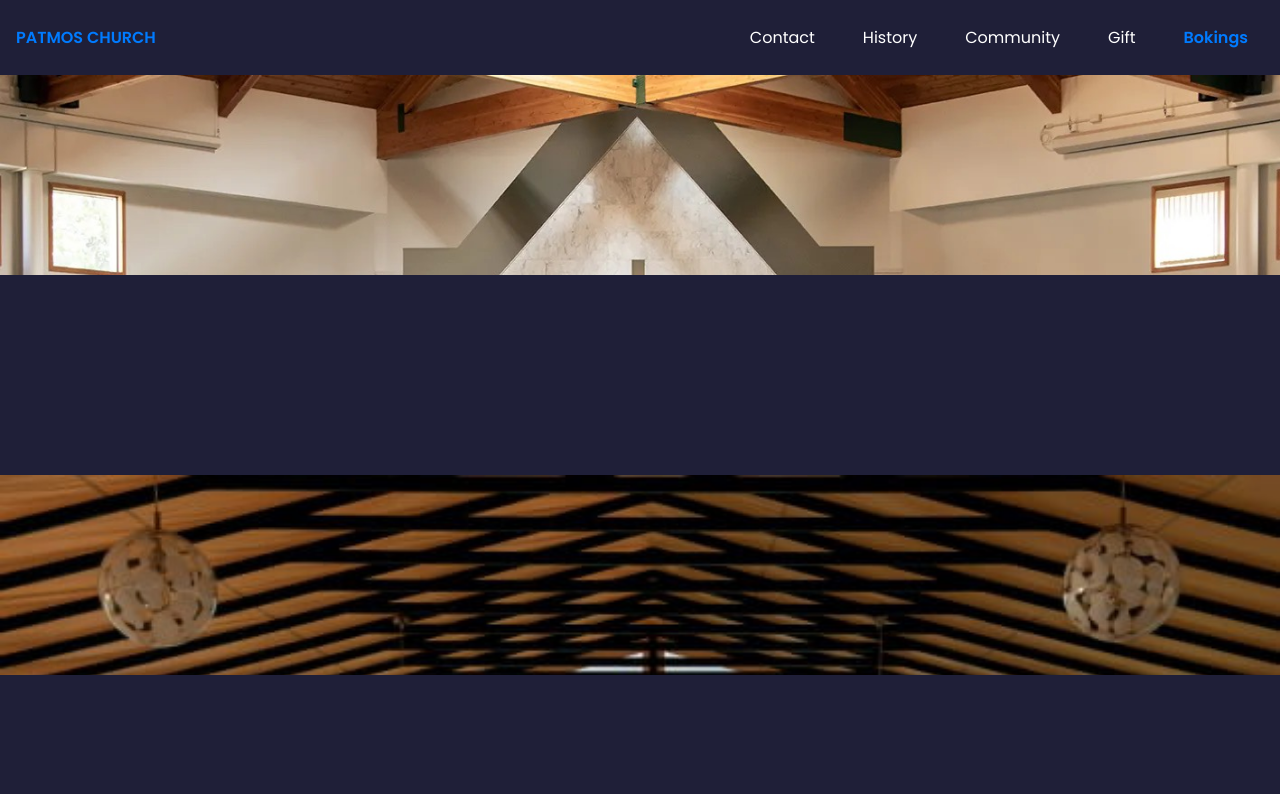
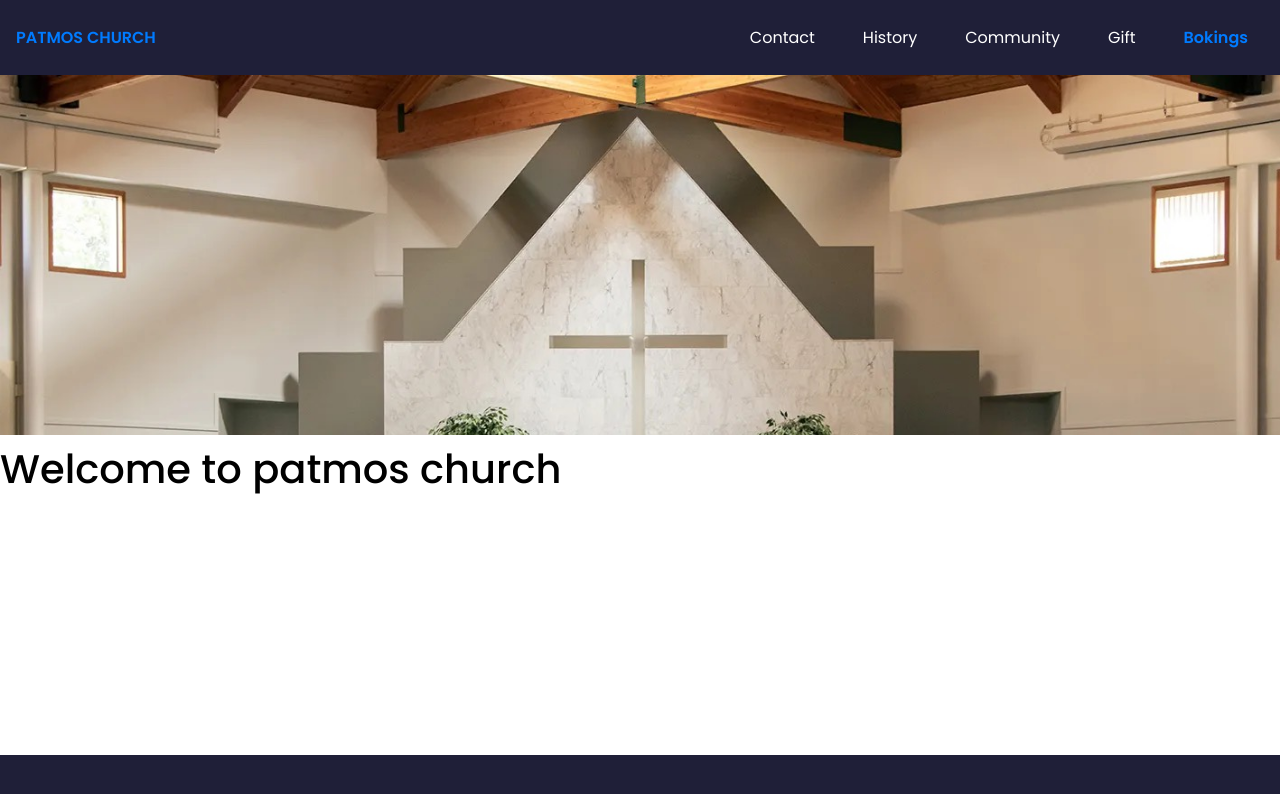
Before and after one commit to GloriaLubwimi/Master-Project, a React (Vite) app in the folder frontend/: page / in a window 1280 px wide. Shown: the top 794 px of the page. Built offline with nearby package versions, Linux system fonts and the light colour scheme.

Commit message:
dont know

```diff
--- a/frontend/src/App.jsx
+++ b/frontend/src/App.jsx
@@ -18,9 +18,12 @@ import NotFoundPage from "./pages/NotFoundPage";
 
 function App() {
   return (
-    <>
+    <div className="container">
       <Router>
+        <div className="header">
           <Nav />
+        </div>
+        <div className="content">
           <Routes>
             <Route path="/" element={<Home />} />
             <Route path="/homepage" element={<HomePage />} />
@@ -36,9 +39,14 @@ function App() {
             <Route path="/history" element={<History />} />
             <Route path="*" element={<NotFoundPage />} />
           </Routes>
+        </div>
+        <div className="footer">
+
+        </div>
       </Router>
+
       <ToastContainer />
-    </>
+    </div>
   )
 }
 
--- a/frontend/src/index.css
+++ b/frontend/src/index.css
@@ -28,7 +28,7 @@
 
   --transition: all 400ms ease;
 
-  --container-width-lg: 75%;
+  --container-width-lg: 100%;
   --container-width-md: 86%;
   --container-width-sm: 90%;
 }
@@ -130,11 +130,6 @@ section>h2 {
 
 .home {
   height: 100vh;
-}
-
-.home-description {
-  width: 100%;
-  height: 25%;
 }
 
 .home-nav {
@@ -247,6 +242,8 @@ img {
   align-items: center;
   background-color: var(--color-bg);
   padding: 1rem;
+  /* position: fixed;
+  width: 100%; */
 }
 
 /*.nav-home-links {
@@ -297,14 +294,21 @@ img {
 .patmos4-img {
   background-image: url(./assets/patmos4.jpg);
   width: 100%;
-  height: 25%;
+  height: 45%;
   background-size: cover;
+}
+
+.home-description {
+  width: 100%;
+  height: 20rem;
+  background-color: white;
+  color: black;
 }
 
 .patmos5-img {
   background-image: url(./assets/patmos5.jpg);
   width: 100%;
-  height: 25%;
+  height: 50%;
   background-size: cover;
 }
 
--- a/frontend/src/pages/Home.jsx
+++ b/frontend/src/pages/Home.jsx
@@ -1,5 +1,5 @@
 import React from 'react'
-import patmos4 from './../assets/patmos4.jpg'
+
 
 const Home = () => {
 
@@ -12,10 +12,14 @@ const Home = () => {
             </div>
 
             <div className='home-description'>
-
+                <h1>Welcome to patmos church</h1>
             </div>
 
-            <div className='patmos5-img'>
+            {/* <div className='patmos5-img'>
+
+            </div> */}
+
+            <div>
 
             </div>
 
```
Also changed, not shown: frontend/src/assets/wave.png (added). Lines whose indentation alone changed are shown as unchanged.
